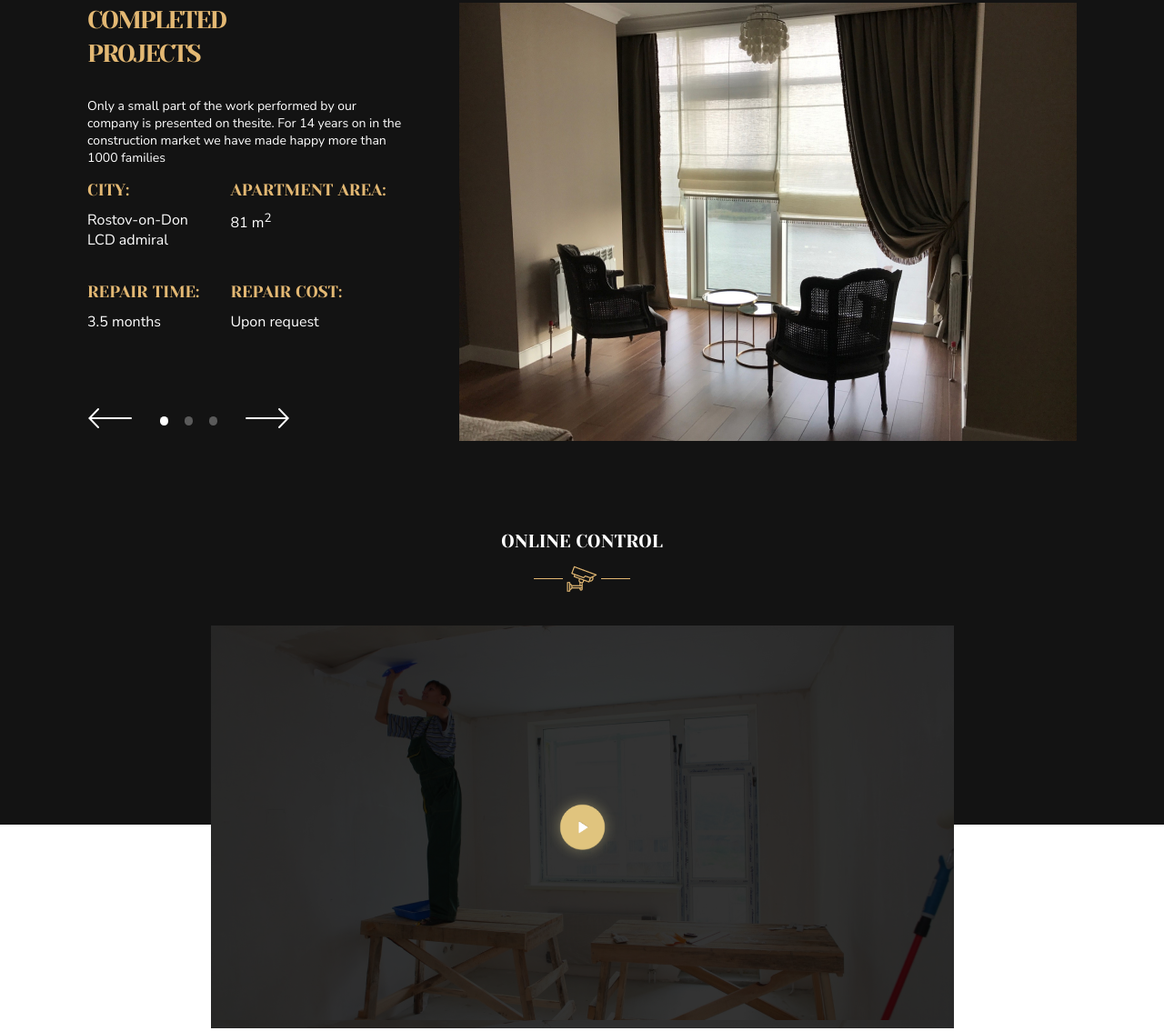
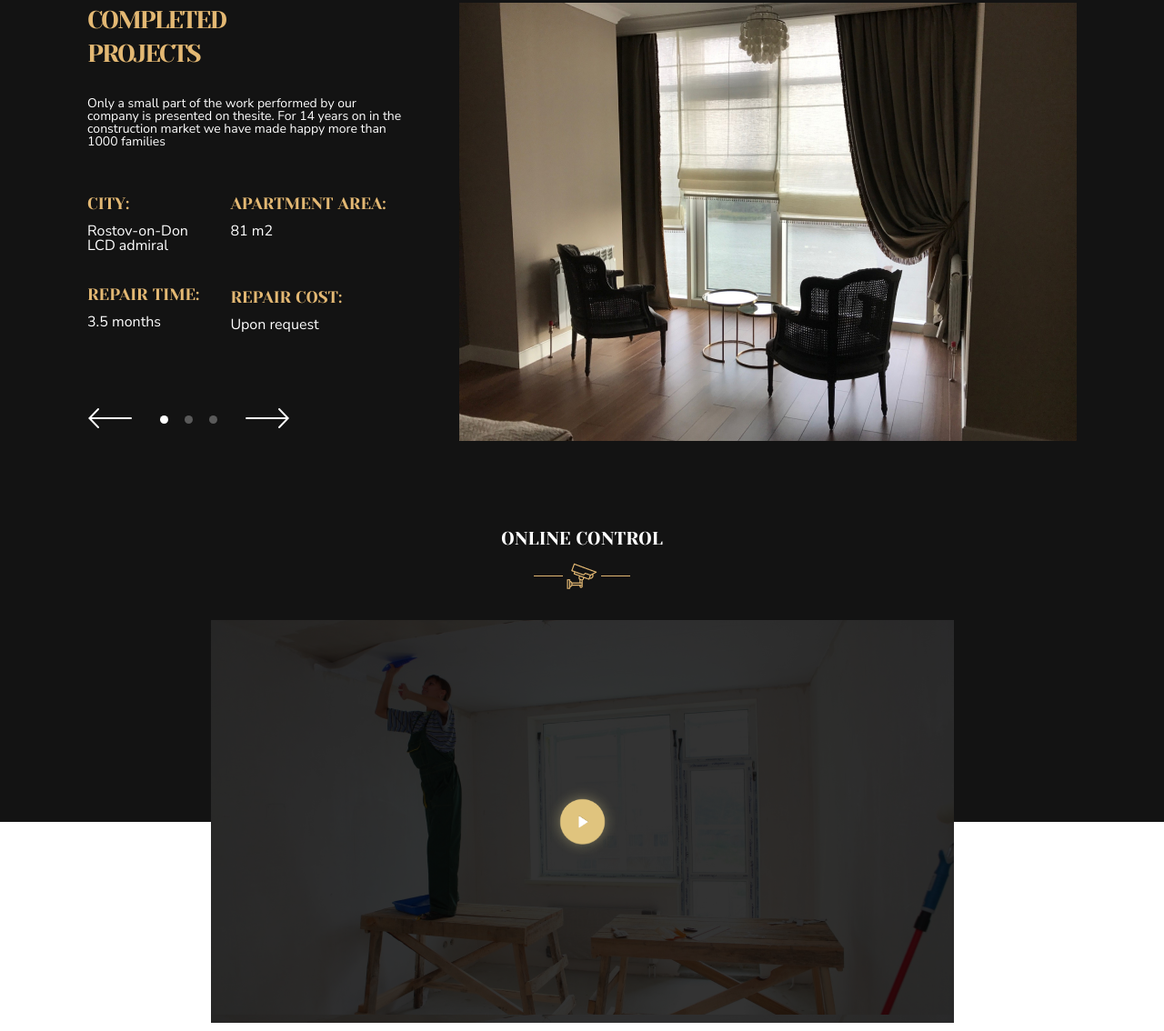
Before and after one commit to Duality4fun/Landing, a plain HTML site: page index.html in a window 1280 px wide. Shown: the part 1004-2138 px from the top of the page at 91% size. Drawn offline with Linux system fonts and the light colour scheme.

Commit message:
Update index.html

```diff
--- a/index.html
+++ b/index.html
@@ -5,6 +5,7 @@
 	<meta http-equiv="X-UA-Compatible" content="IE=edge">
 	<meta name="viewport" content="width=device-width, initial-scale=1.0">
 	<title>IC "Repair Design Project"</title>
+	<link rel="stylesheet" href="./styles/reset.css" type="text/css">
 	<link rel="stylesheet" href="./styles/styles.css" type="text/css">
 	<link href="https://fonts.googleapis.com/css2?family=Nunito+Sans&display=swap" rel="stylesheet">
 	<link href="https://fonts.googleapis.com/css2?family=Yeseva+One&display=swap" rel="stylesheet">
```
